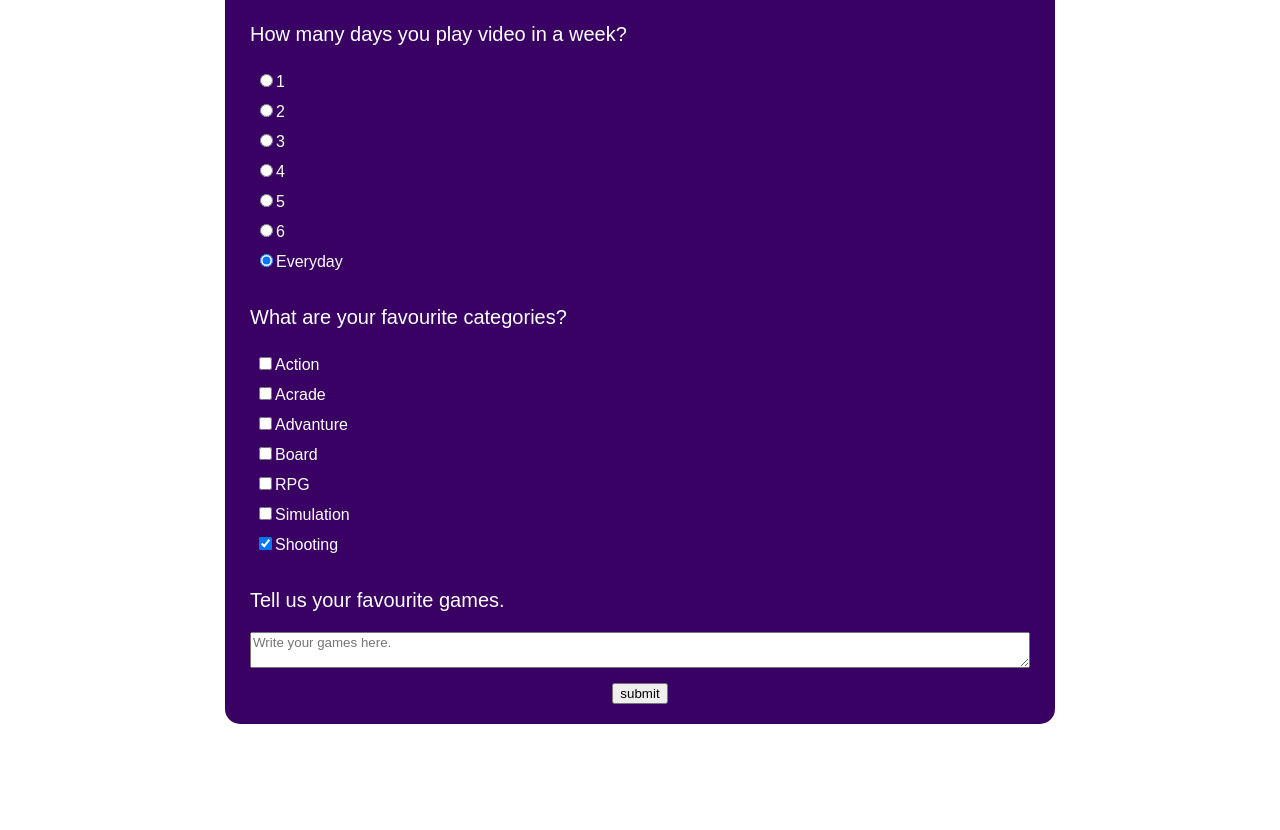
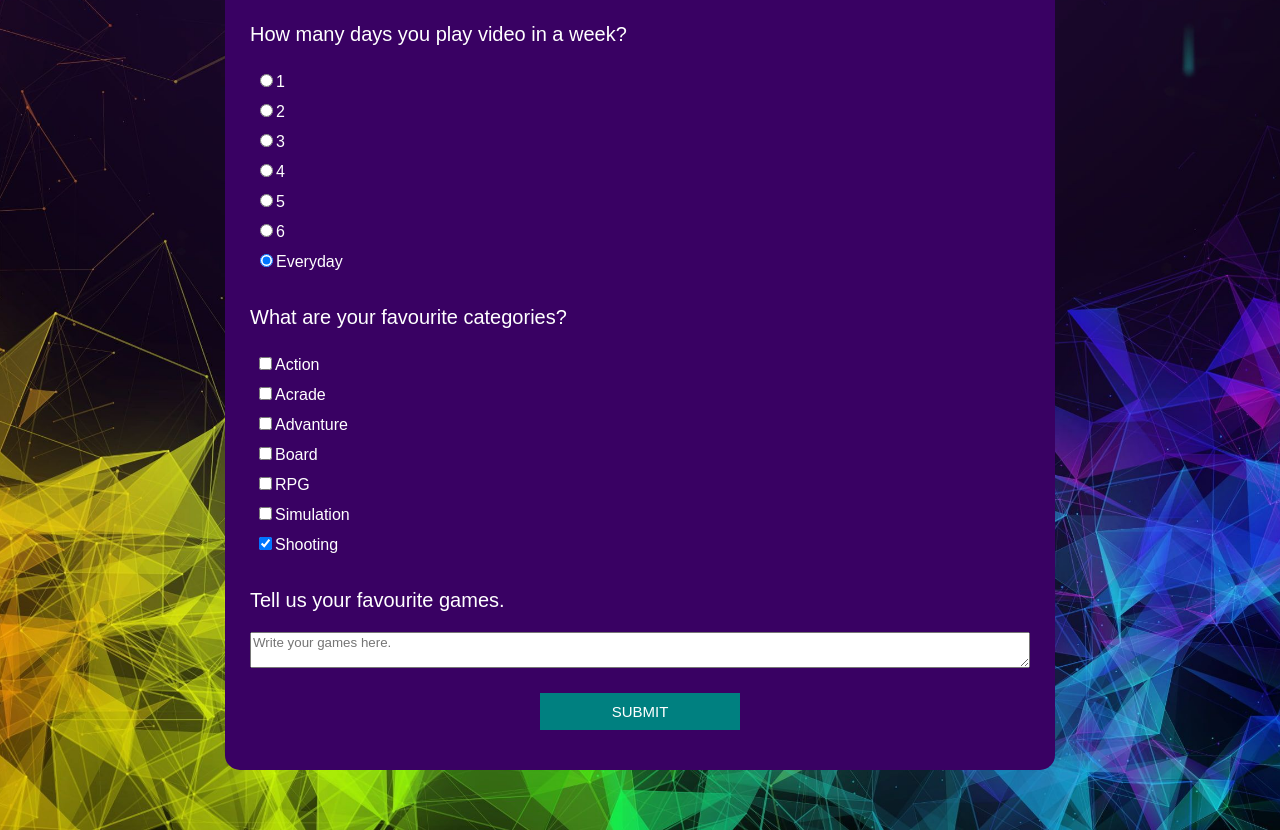
Before and after one commit to Netizen08/project-survey-form, a plain HTML site: page index.html in a window 1280 px wide. Shown: the part 373-1203 px from the top of the page. Before the commit the page ends 1157 px from the top, so only its background shows below. Drawn offline with Linux system fonts and the light colour scheme.

Commit message:
added background image, made submit button look nicer

```diff
--- a/index.html
+++ b/index.html
@@ -63,9 +63,9 @@
                 <p>Tell us your favourite games.</p>
                 <textarea placeholder="Write your games here."></textarea>
             </div>
-            <div id="submit">
-                <input type="submit" value="submit">
-            </div>
+
+            <input id="submit" type="submit" value="SUBMIT">
+
         </form>
 
     </div>
--- a/styles.css
+++ b/styles.css
@@ -3,8 +3,10 @@
 
 }
 body{
-    background-color: white;
-
+    background-image: url(back.jpg);
+    background-size: cover;
+    background-repeat: no-repeat;
+    background-position: center;
 }
 #container{
     display: flex;
@@ -19,6 +21,7 @@ body{
     flex-direction: column;
     justify-content: center;
     align-items: center;
+    color: white;
 }
 #title{
     margin:5px 10px;
@@ -52,8 +55,14 @@ body{
     font-size: 15px;
 }
 #submit{
-    margin: 10px;
+    width: 200px;
+    margin: 20px 0 30px 0;
     align-self: center;
+    background-color: teal;
+    font-size: 15px;
+    padding: 10px 5px;
+    color: white;
+    border: none;
 }
 
 @media (max-width:850px) {
```
Also changed, not shown: back.jpg (added), 1 other file.
